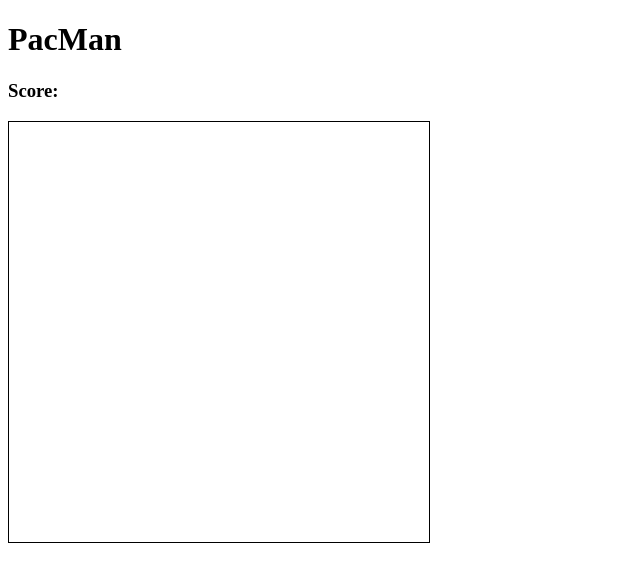
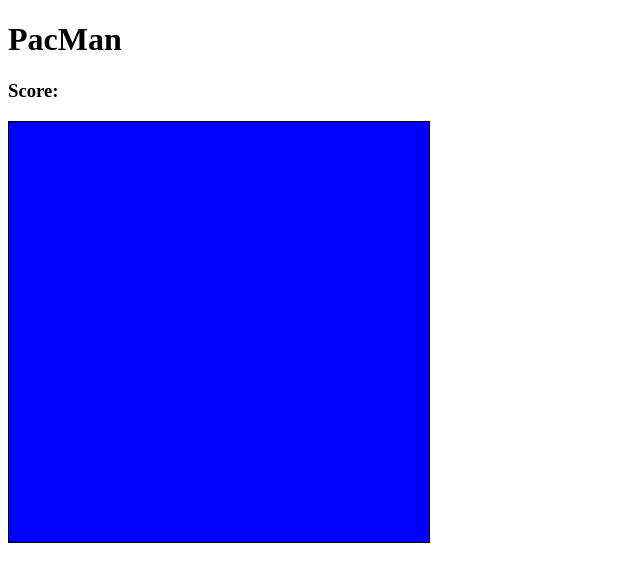
Before and after one commit to wjlee2020/pac-man, a plain HTML site: page index.html in a window 1280 px wide. Shown: the whole page, without its empty margins (0-640 px from the left). Drawn offline with Linux system fonts and the light colour scheme.

Commit message:
added our squares and squares array

```diff
--- a/css/style.css
+++ b/css/style.css
@@ -12,7 +12,7 @@
   flex-wrap: wrap;
 }
 
-.grid div {
+.square {
   width: 15px;
   height: 15px;
   background-color: blue;
--- a/index.js
+++ b/index.js
@@ -3,6 +3,7 @@
 //pick out our grid and the rest of our necessary elements
 const grid = document.querySelector('.grid');
 const scoreDisplay = document.getElementById('score');
+let squaresArray = [];
 /* layout
     28 * 28 = 784
    0 - pac-dots
@@ -40,3 +41,14 @@
     1,0,0,0,0,0,0,0,0,0,0,0,0,0,0,0,0,0,0,0,0,0,0,0,0,0,0,1,
     1,1,1,1,1,1,1,1,1,1,1,1,1,1,1,1,1,1,1,1,1,1,1,1,1,1,1,1
 ];
+
+//create board
+createBoard = () => {
+    for(let lay of layout) {
+        const square = document.createElement('div');
+        square.classList.add('square');
+        grid.append(square);
+        squaresArray.push(square);
+    }
+}
+createBoard();
```
